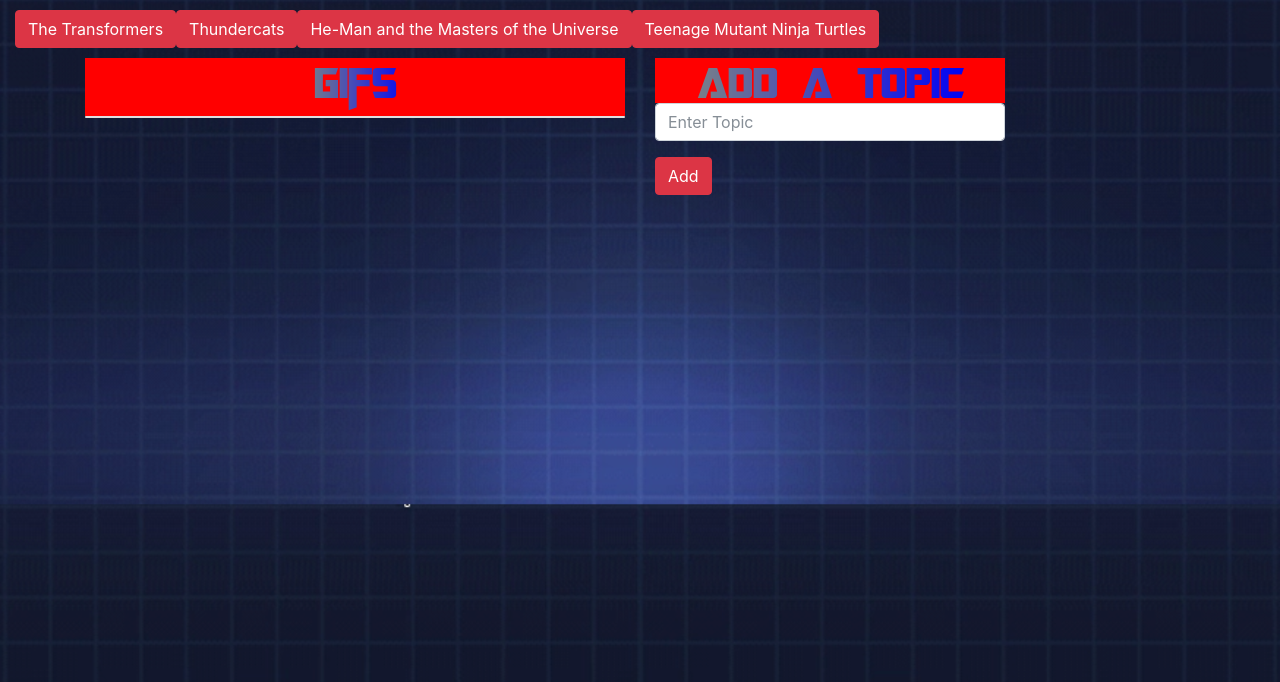
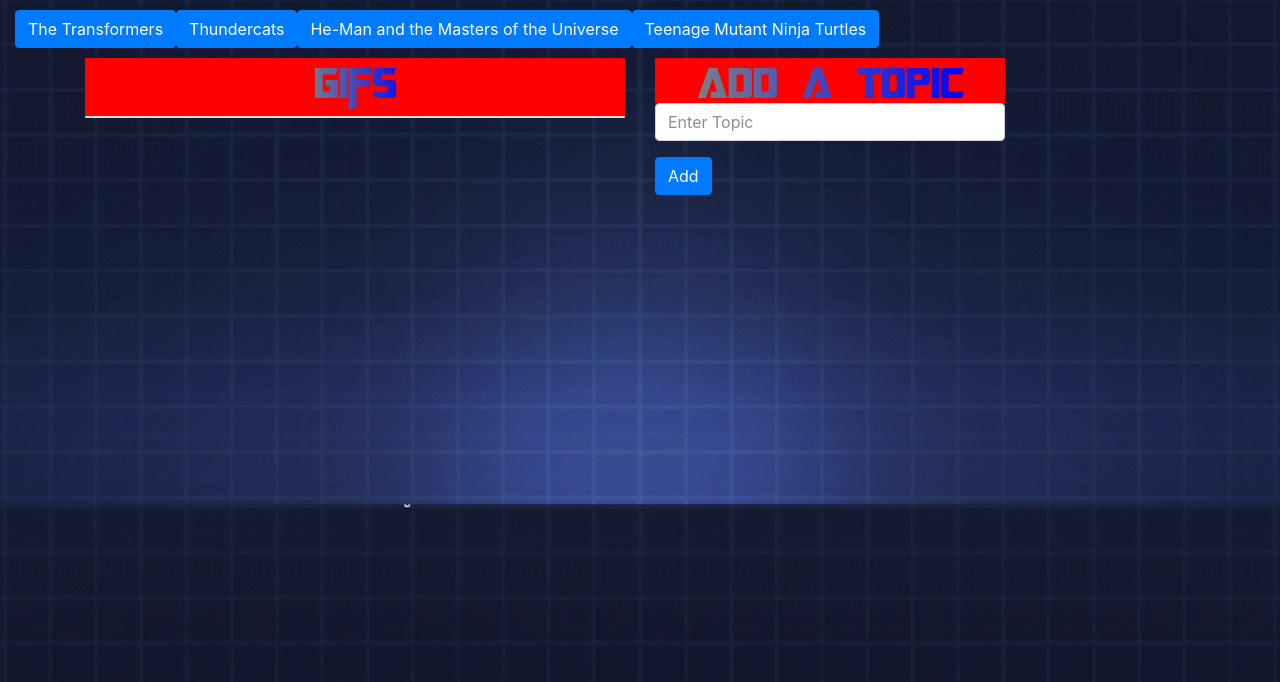
Before and after one commit to jackc852/GifTastic, a plain HTML site: page index.html in a window 1280 px wide. Shown: the part 118-800 px from the top of the page. Drawn offline with nearby package versions, Linux system fonts and the light colour scheme.

Commit message:
edit button styling

```diff
--- a/assets/javascript/app.js
+++ b/assets/javascript/app.js
@@ -69,7 +69,7 @@ function genButtons(){
 	// For loop through array of topics and generate each
 	for (var i = 0; i < topics.length; i++){
 	    var a = $('<button>');
-	    a.addClass('btn btn-danger topic');
+	    a.addClass('btn btn-primary topic');
 	    a.attr('data-name', topics[i]);
 	    a.text(topics[i]);
 	    $('#button-view').append(a);
--- a/index.html
+++ b/index.html
@@ -61,7 +61,7 @@
 				<input type="text" id="topic-input" name="topic" placeholder="Enter Topic" class="form-control">
 			</div>
 			<div class="form-group">
-				<input id="addTopic" type="submit" value="Add" class="btn btn-danger">
+				<input id="addTopic" type="submit" value="Add" class="btn btn-primary">
 			</div>
 		</form>
 	</div>
```
